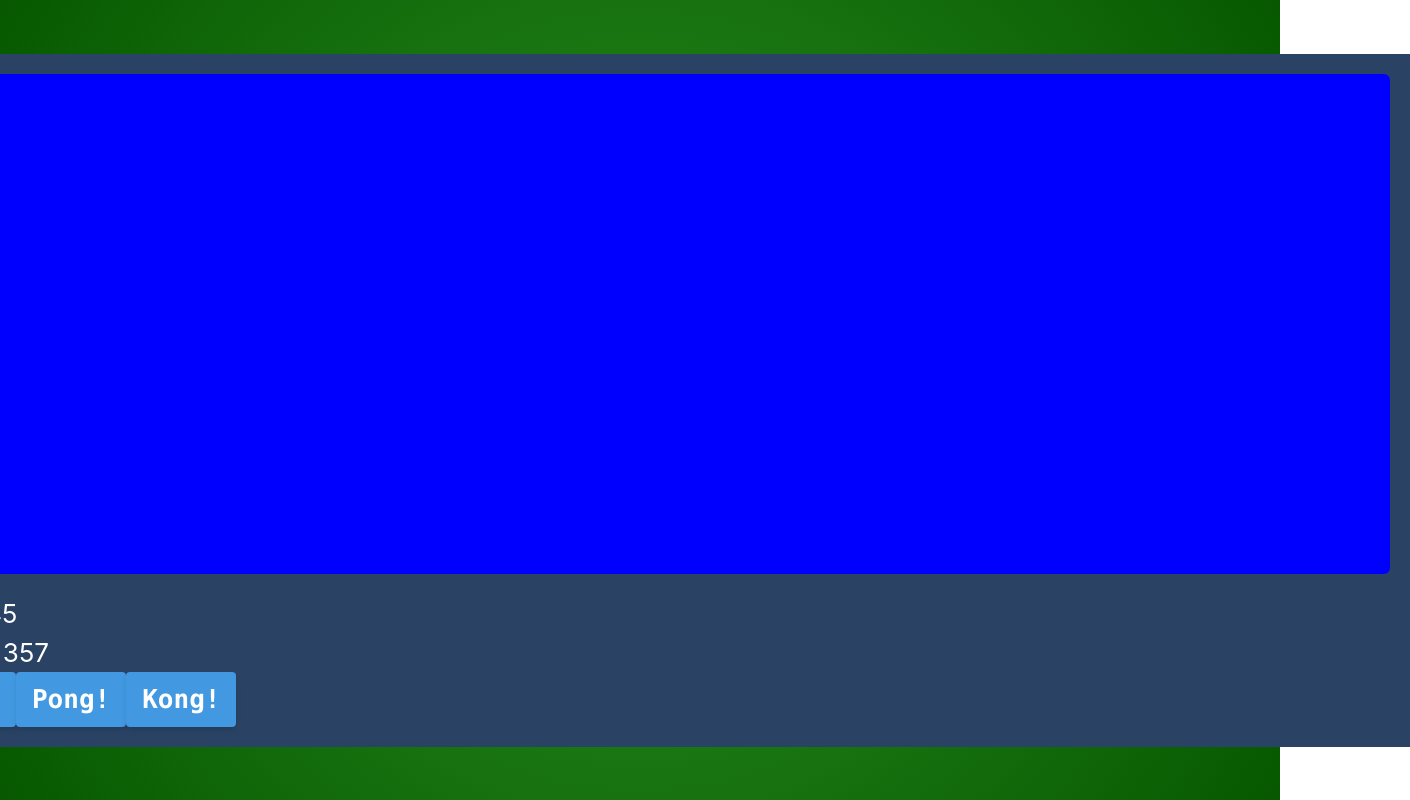
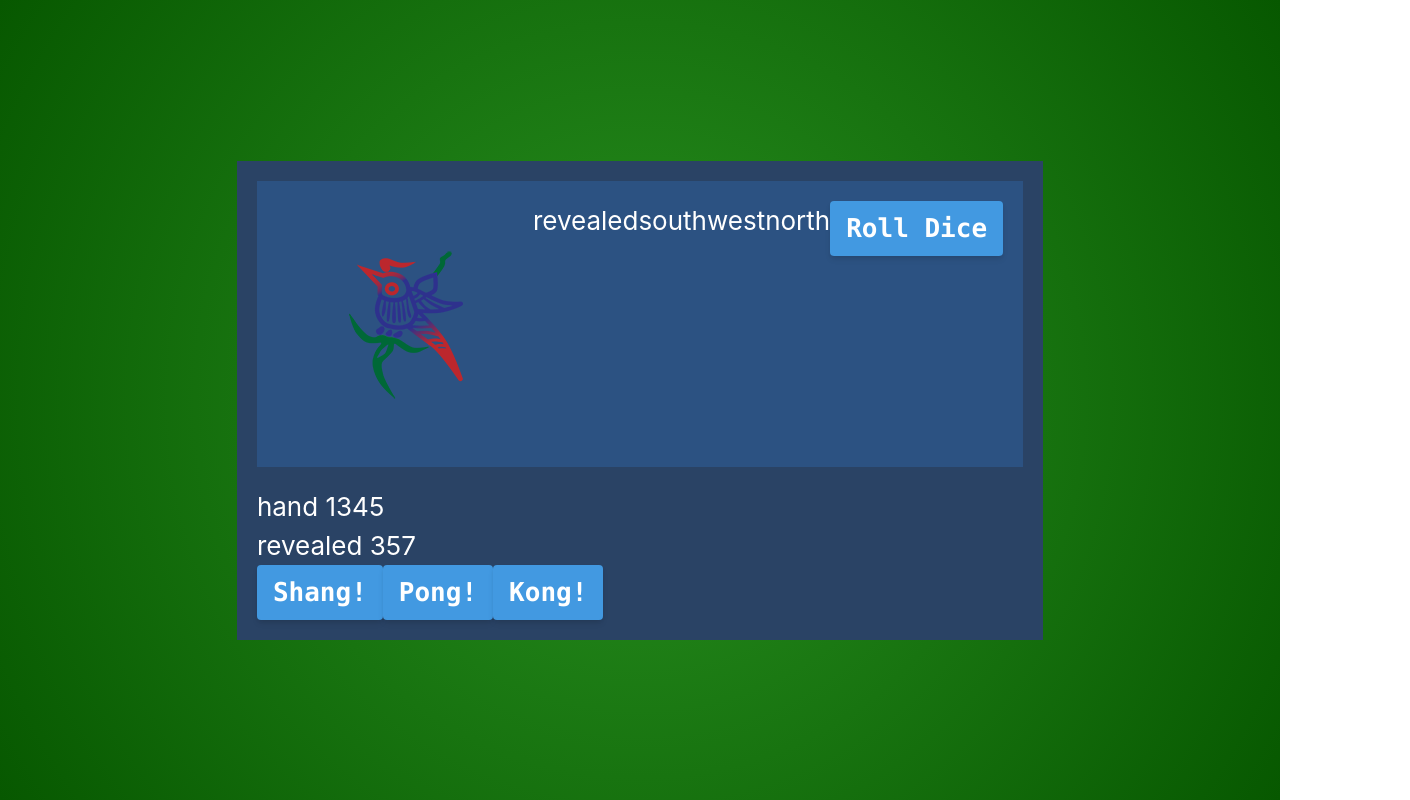
Before and after one commit to Solobrosco/mahjongtable, a React (Create React App) app: page /play in a window 1280 px wide. Shown: the whole page, 1410 px wide, since content can reach past the window. Built offline with nearby package versions, Linux system fonts and the light colour scheme.

Commit message:
Added Props and div content to Table.tsx

```diff
--- a/src/components/Table.tsx
+++ b/src/components/Table.tsx
@@ -1,8 +1,31 @@
 import React from 'react';
+import Tile from './Tile';
+import Dice from './Dice';
 
-const Table = () => {
+type TableProps = {
+    mahjongPieces?: {},
+    playerList?: Array <string>
+}
+
+const Table = (props: TableProps) => {
     return(
-        <div className='table rounded-md'>
+        <div className='flex container mx-auto bg-blue-800 p-5'>
+            <div className='thrown'>
+                <Tile />
+            </div>
+            <div className='revealed'>
+                revealed
+            </div>
+            <div className='southRevealed'>
+                south
+            </div>
+            <div className='westRevealed'>
+                west
+            </div>
+            <div className='northRevealed'>
+                north
+            </div>
+            <Dice />
         </div>
     );
 }
```
